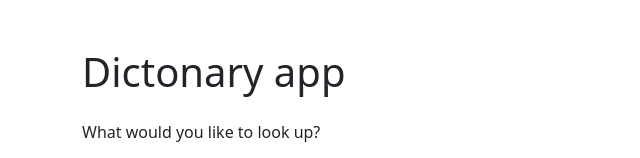
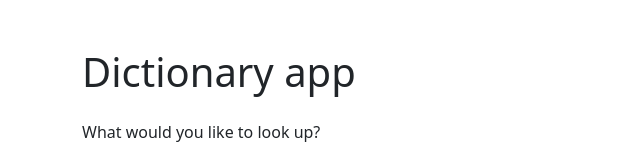
Before and after one commit to Viilhov/dictonary-app, a React (Create React App) app: page / in a window 1280 px wide. Shown: the top 158 px of the page, without its empty margins (0-640 px from the left). Built offline with nearby package versions, Linux system fonts and the light colour scheme.

Commit message:
Fixed spelling mistake

```diff
--- a/src/App.js
+++ b/src/App.js
@@ -5,7 +5,7 @@ export default function App() {
   return (
     <div className="App container">
       <header className="App-header mt-5 mb-4">
-        <h1>Dictonary app</h1>
+        <h1>Dictionary app</h1>
       </header>
       <main>
         <Dictionary />
```
